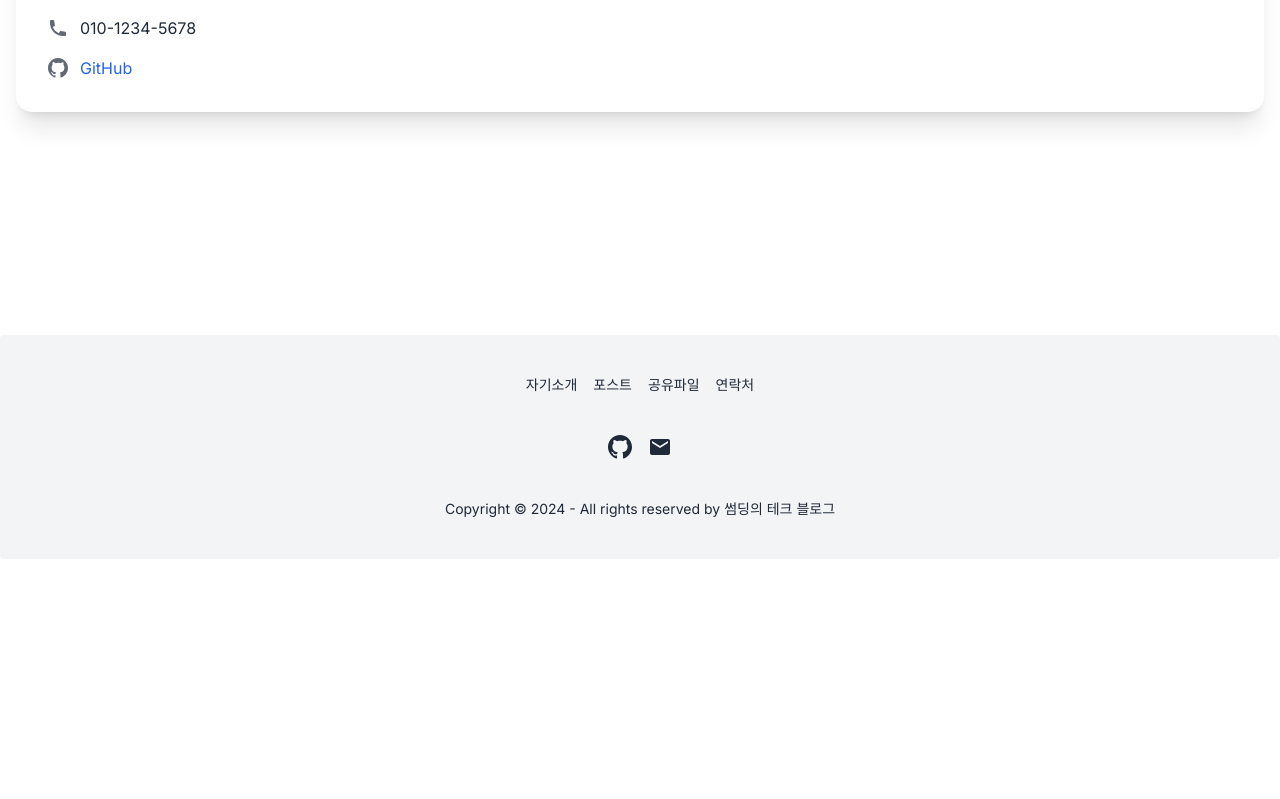
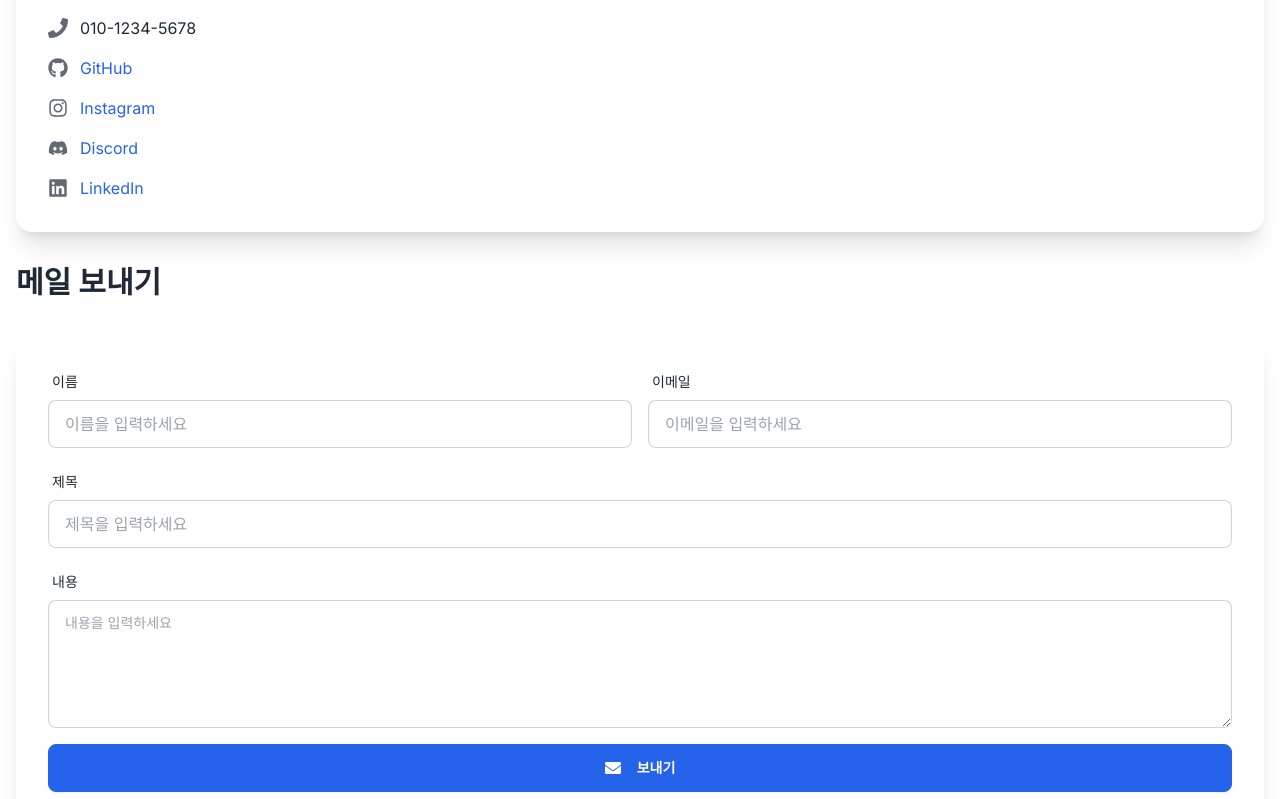
Before and after one commit to somedding/newBlog_NEXTJS, a Next.js app in the folder blog/: page /contact in a window 1280 px wide. Shown: the part 241-1040 px from the top of the page. Before the commit the page ends 800 px from the top, so only its background shows below. Built offline with nearby package versions, Linux system fonts and the light colour scheme; a web font is replaced by a local one.

Commit message:
메일기능 추가

```diff
--- a/blog/package.json
+++ b/blog/package.json
@@ -12,6 +12,7 @@
     "gray-matter": "^4.0.3",
     "marked": "^15.0.3",
     "next": "^15.0.4",
+    "nodemailer": "^6.9.16",
     "react": "19.0.0-rc-66855b96-20241106",
     "react-dom": "19.0.0-rc-66855b96-20241106",
     "react-icons": "^5.4.0",
@@ -27,6 +28,7 @@
   "devDependencies": {
     "@tailwindcss/typography": "^0.5.15",
     "@types/node": "^20",
+    "@types/nodemailer": "^6.4.17",
     "@types/react": "^18",
     "@types/react-dom": "^18",
     "daisyui": "^4.12.14",
--- /dev/null
+++ b/blog/src/app/api/contact/route.ts
@@ -0,0 +1,50 @@
+import { NextResponse } from 'next/server';
+import nodemailer from 'nodemailer';
+
+// 이메일 전송을 위한 트랜스포터 설정
+const transporter = nodemailer.createTransport({
+  service: 'gmail',
+  auth: {
+    user: process.env.EMAIL_USER,
+    pass: process.env.EMAIL_PASSWORD,
+  },
+});
+
+export async function POST(req: Request) {
+  try {
+    const { name, email, subject, message } = await req.json();
+
+    console.log('Attempting to send email with:', {
+      from: process.env.EMAIL_USER,
+      to: process.env.EMAIL_TO,
+      subject: `[Contact] ${subject}`,
+    });
+
+    // 이메일 옵션 설정
+    const mailOptions = {
+      from: process.env.EMAIL_USER,
+      to: process.env.EMAIL_TO,
+      subject: `[Contact] ${subject}`,
+      html: `
+        <h3>새로운 문의가 도착했습니다.</h3>
+        <p><strong>이름:</strong> ${name}</p>
+        <p><strong>이메일:</strong> ${email}</p>
+        <p><strong>제목:</strong> ${subject}</p>
+        <p><strong>내용:</strong></p>
+        <p>${message}</p>
+      `,
+    };
+
+    // 이메일 전송
+    const info = await transporter.sendMail(mailOptions);
+    console.log('Email sent successfully:', info);
+
+    return NextResponse.json({ message: '메일이 성공적으로 전송되었습니다.' });
+  } catch (error) {
+    console.error('Detailed error:', error);
+    return NextResponse.json(
+      { error: '메일 전송에 실패했습니다.', details: error.message },
+      { status: 500 }
+    );
+  }
+}
--- a/blog/src/app/contact/page.tsx
+++ b/blog/src/app/contact/page.tsx
@@ -1,38 +1,200 @@
+'use client';
+
+import { useState } from 'react';
+import { FaGithub, FaEnvelope, FaPhone, FaInstagram, FaDiscord, FaLinkedin } from 'react-icons/fa';
+
 export default function ContactPage() {
-    return (
-      <div className="container mx-auto px-4 py-8">
+  const [formData, setFormData] = useState({
+    name: '',
+    email: '',
+    subject: '',
+    message: ''
+  });
+  const [status, setStatus] = useState<'idle' | 'loading' | 'success' | 'error'>('idle');
+
+  const handleChange = (e: React.ChangeEvent<HTMLInputElement | HTMLTextAreaElement>) => {
+    const { name, value } = e.target;
+    setFormData(prev => ({
+      ...prev,
+      [name]: value
+    }));
+  };
+
+  const handleSubmit = async (e: React.FormEvent) => {
+    e.preventDefault();
+    setStatus('loading');
+
+    try {
+      const response = await fetch('/api/contact', {
+        method: 'POST',
+        headers: {
+          'Content-Type': 'application/json',
+        },
+        body: JSON.stringify(formData),
+      });
+
+      if (!response.ok) throw new Error('Failed to send message');
+
+      setStatus('success');
+      setFormData({ name: '', email: '', subject: '', message: '' });
+
+      // 3초 후 상태 초기화
+      setTimeout(() => setStatus('idle'), 3000);
+    } catch (error) {
+      setStatus('error');
+      setTimeout(() => setStatus('idle'), 3000);
+    }
+  };
+
+  return (
+    <div className="container mx-auto px-4 py-8 space-y-8">
+      <div>
         <h1 className="text-3xl font-bold mb-8 text-base-content">연락처</h1>
         <div className="card bg-base-100 shadow-xl">
           <div className="card-body">
             <div className="space-y-4">
               <div className="flex items-center space-x-3">
-                <svg className="w-5 h-5 text-base-content/70" fill="currentColor" viewBox="0 0 20 20">
-                  <path d="M2.003 5.884L10 9.882l7.997-3.998A2 2 0 0016 4H4a2 2 0 00-1.997 1.884z" />
-                  <path d="M18 8.118l-8 4-8-4V14a2 2 0 002 2h12a2 2 0 002-2V8.118z" />
-                </svg>
+                <FaEnvelope className="w-5 h-5 text-base-content/70" />
                 <a href="mailto:your.email@example.com" className="text-primary hover:underline">
                   your.email@example.com
                 </a>
               </div>
 
               <div className="flex items-center space-x-3">
-                <svg className="w-5 h-5 text-base-content/70" fill="currentColor" viewBox="0 0 20 20">
-                  <path d="M2 3a1 1 0 011-1h2.153a1 1 0 01.986.836l.74 4.435a1 1 0 01-.54 1.06l-1.548.773a11.037 11.037 0 006.105 6.105l.774-1.548a1 1 0 011.059-.54l4.435.74a1 1 0 01.836.986V17a1 1 0 01-1 1h-2C7.82 18 2 12.18 2 5V3z" />
-                </svg>
+                <FaPhone className="w-5 h-5 text-base-content/70" />
                 <span className="text-base-content">010-1234-5678</span>
               </div>
 
               <div className="flex items-center space-x-3">
-                <svg className="w-5 h-5 text-base-content/70" fill="currentColor" viewBox="0 0 20 20">
-                  <path fillRule="evenodd" d="M10 0C4.477 0 0 4.477 0 10c0 4.42 2.865 8.166 6.839 9.489.5.092.682-.217.682-.482 0-.237-.008-.866-.013-1.7-2.782.604-3.369-1.34-3.369-1.34-.454-1.156-1.11-1.464-1.11-1.464-.908-.62.069-.608.069-.608 1.003.07 1.531 1.03 1.531 1.03.892 1.529 2.341 1.087 2.91.832.092-.647.35-1.088.636-1.338-2.22-.253-4.555-1.11-4.555-4.943 0-1.091.39-1.984 1.029-2.683-.103-.253-.446-1.27.098-2.647 0 0 .84-.269 2.75 1.025A9.564 9.564 0 0110 4.844c.85.004 1.705.115 2.504.337 1.909-1.294 2.747-1.025 2.747-1.025.546 1.377.203 2.394.1 2.647.64.699 1.028 1.592 1.028 2.683 0 3.842-2.339 4.687-4.566 4.935.359.309.678.919.678 1.852 0 1.336-.012 2.415-.012 2.743 0 .267.18.578.688.48C17.137 18.163 20 14.418 20 10c0-5.523-4.477-10-10-10z" clipRule="evenodd" />
-                </svg>
+                <FaGithub className="w-5 h-5 text-base-content/70" />
                 <a href="https://github.com/yourusername" target="_blank" rel="noopener noreferrer" className="text-primary hover:underline">
                   GitHub
+                </a>
+              </div>
+
+              <div className="flex items-center space-x-3">
+                <FaInstagram className="w-5 h-5 text-base-content/70" />
+                <a href="https://instagram.com/yourusername" target="_blank" rel="noopener noreferrer" className="text-primary hover:underline">
+                  Instagram
+                </a>
+              </div>
+
+              <div className="flex items-center space-x-3">
+                <FaDiscord className="w-5 h-5 text-base-content/70" />
+                <a href="https://discord.gg/yourinvite" target="_blank" rel="noopener noreferrer" className="text-primary hover:underline">
+                  Discord
+                </a>
+              </div>
+
+              <div className="flex items-center space-x-3">
+                <FaLinkedin className="w-5 h-5 text-base-content/70" />
+                <a href="https://linkedin.com/in/yourusername" target="_blank" rel="noopener noreferrer" className="text-primary hover:underline">
+                  LinkedIn
                 </a>
               </div>
             </div>
           </div>
         </div>
       </div>
-    );
-  }
+
+      <div>
+        <h2 className="text-3xl font-bold mb-8 text-base-content">메일 보내기</h2>
+        <div className="card bg-base-100 shadow-xl">
+          <div className="card-body">
+            <form onSubmit={handleSubmit} className="space-y-4">
+              <div className="grid grid-cols-1 md:grid-cols-2 gap-4">
+                <div className="form-control">
+                  <label className="label">
+                    <span className="label-text text-base-content">이름</span>
+                  </label>
+                  <input
+                    type="text"
+                    name="name"
+                    value={formData.name}
+                    onChange={handleChange}
+                    placeholder="이름을 입력하세요"
+                    className="input input-bordered w-full"
+                    required
+                  />
+                </div>
+
+                <div className="form-control">
+                  <label className="label">
+                    <span className="label-text text-base-content">이메일</span>
+                  </label>
+                  <input
+                    type="email"
+                    name="email"
+                    value={formData.email}
+                    onChange={handleChange}
+                    placeholder="이메일을 입력하세요"
+                    className="input input-bordered w-full"
+                    required
+                  />
+                </div>
+              </div>
+
+              <div className="form-control">
+                <label className="label">
+                  <span className="label-text text-base-content">제목</span>
+                </label>
+                <input
+                  type="text"
+                  name="subject"
+                  value={formData.subject}
+                  onChange={handleChange}
+                  placeholder="제목을 입력하세요"
+                  className="input input-bordered w-full"
+                  required
+                />
+              </div>
+
+              <div className="form-control">
+                <label className="label">
+                  <span className="label-text text-base-content">내용</span>
+                </label>
+                <textarea
+                  name="message"
+                  value={formData.message}
+                  onChange={handleChange}
+                  className="textarea textarea-bordered h-32"
+                  placeholder="내용을 입력하세요"
+                  required
+                ></textarea>
+              </div>
+
+              <div className="form-control mt-6">
+                <button
+                  type="submit"
+                  className={`btn btn-primary ${status === 'loading' ? 'loading' : ''}`}
+                  disabled={status === 'loading'}
+                >
+                  {status === 'loading' ? (
+                    '전송 중...'
+                  ) : (
+                    <>
+                      <FaEnvelope className="w-4 h-4 mr-2" />
+                      보내기
+                    </>
+                  )}
+                </button>
+
+                {status === 'success' && (
+                  <div className="alert alert-success mt-4">
+                    메일이 성공적으로 전송되었습니다.
+                  </div>
+                )}
+
+                {status === 'error' && (
+                  <div className="alert alert-error mt-4">
+                    메일 전송에 실패했습니다. 다시 시도해주세요.
+                  </div>
+                )}
+              </div>
+            </form>
+          </div>
+        </div>
+      </div>
+    </div>
+  );
+}
```
Also changed, not shown: 2 other files (tests, documents, lock files or other folders).
